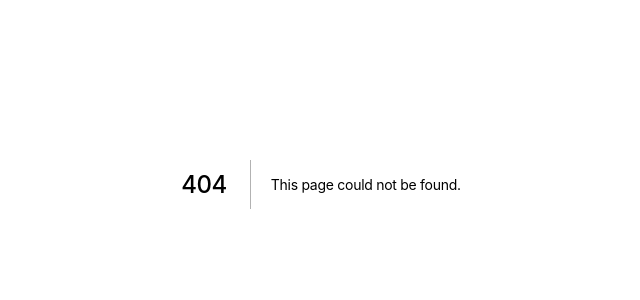
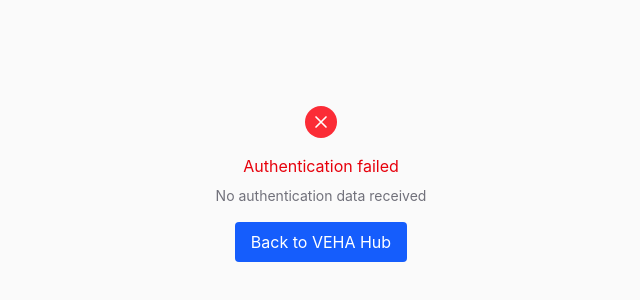
Before and after one commit to OTFstrategies/command-center, a Next.js app in the folder command-center-app/: page /auth/callback in a window 1280 px wide. Before the commit this address had no page. Shown: the part 216-516 px from the top of the page, without its empty margins (319-959 px from the left). Built offline with nearby package versions, Linux system fonts and the light colour scheme.

Commit message:
feat: add auth callback page for SSO from VEHA Hub
Co-Authored-By: Claude Opus 4.5 <noreply@anthropic.com>

```diff
--- /dev/null
+++ b/command-center-app/src/app/auth/callback/page.tsx
@@ -0,0 +1,109 @@
+"use client";
+
+import { useEffect, useState } from "react";
+import { useRouter } from "next/navigation";
+import { createClient } from "@/lib/supabase/client";
+
+export default function AuthCallbackPage() {
+  const router = useRouter();
+  const [status, setStatus] = useState<"loading" | "success" | "error">("loading");
+  const [error, setError] = useState<string | null>(null);
+
+  useEffect(() => {
+    async function handleCallback() {
+      try {
+        // Get hash fragment (after #)
+        const hash = window.location.hash.substring(1);
+        if (!hash) {
+          throw new Error("No authentication data received");
+        }
+
+        // Parse parameters from hash
+        const params = new URLSearchParams(hash);
+        const accessToken = params.get("access_token");
+        const refreshToken = params.get("refresh_token");
+        const permissions = params.get("permissions");
+
+        if (!accessToken || !refreshToken) {
+          throw new Error("Missing authentication tokens");
+        }
+
+        // Set session in Supabase
+        const supabase = createClient();
+        const { error: sessionError } = await supabase.auth.setSession({
+          access_token: accessToken,
+          refresh_token: refreshToken,
+        });
+
+        if (sessionError) {
+          throw sessionError;
+        }
+
+        // Store permissions in localStorage for app use
+        if (permissions) {
+          try {
+            const parsedPermissions = JSON.parse(permissions);
+            localStorage.setItem("hub_permissions", JSON.stringify(parsedPermissions));
+          } catch {
+            console.warn("Failed to parse permissions");
+          }
+        }
+
+        setStatus("success");
+
+        // Redirect to dashboard after short delay
+        setTimeout(() => {
+          router.push("/");
+        }, 1000);
+      } catch (err) {
+        console.error("Auth callback error:", err);
+        setError(err instanceof Error ? err.message : "Authentication failed");
+        setStatus("error");
+      }
+    }
+
+    handleCallback();
+  }, [router]);
+
+  return (
+    <div className="min-h-screen flex items-center justify-center bg-zinc-50 dark:bg-zinc-950">
+      <div className="text-center">
+        {status === "loading" && (
+          <>
+            <div className="w-8 h-8 border-2 border-blue-600 border-t-transparent rounded-full animate-spin mx-auto mb-4" />
+            <p className="text-zinc-600 dark:text-zinc-400">Authenticating...</p>
+          </>
+        )}
+
+        {status === "success" && (
+          <>
+            <div className="w-8 h-8 bg-green-500 rounded-full flex items-center justify-center mx-auto mb-4">
+              <svg className="w-5 h-5 text-white" fill="none" viewBox="0 0 24 24" stroke="currentColor">
+                <path strokeLinecap="round" strokeLinejoin="round" strokeWidth={2} d="M5 13l4 4L19 7" />
+              </svg>
+            </div>
+            <p className="text-zinc-600 dark:text-zinc-400">Logged in! Redirecting...</p>
+          </>
+        )}
+
+        {status === "error" && (
+          <>
+            <div className="w-8 h-8 bg-red-500 rounded-full flex items-center justify-center mx-auto mb-4">
+              <svg className="w-5 h-5 text-white" fill="none" viewBox="0 0 24 24" stroke="currentColor">
+                <path strokeLinecap="round" strokeLinejoin="round" strokeWidth={2} d="M6 18L18 6M6 6l12 12" />
+              </svg>
+            </div>
+            <p className="text-red-600 dark:text-red-400 mb-2">Authentication failed</p>
+            <p className="text-sm text-zinc-500">{error}</p>
+            <button
+              onClick={() => window.location.href = "https://veha-hub.vercel.app"}
+              className="mt-4 px-4 py-2 bg-blue-600 text-white rounded hover:bg-blue-700"
+            >
+              Back to VEHA Hub
+            </button>
+          </>
+        )}
+      </div>
+    </div>
+  );
+}
```
